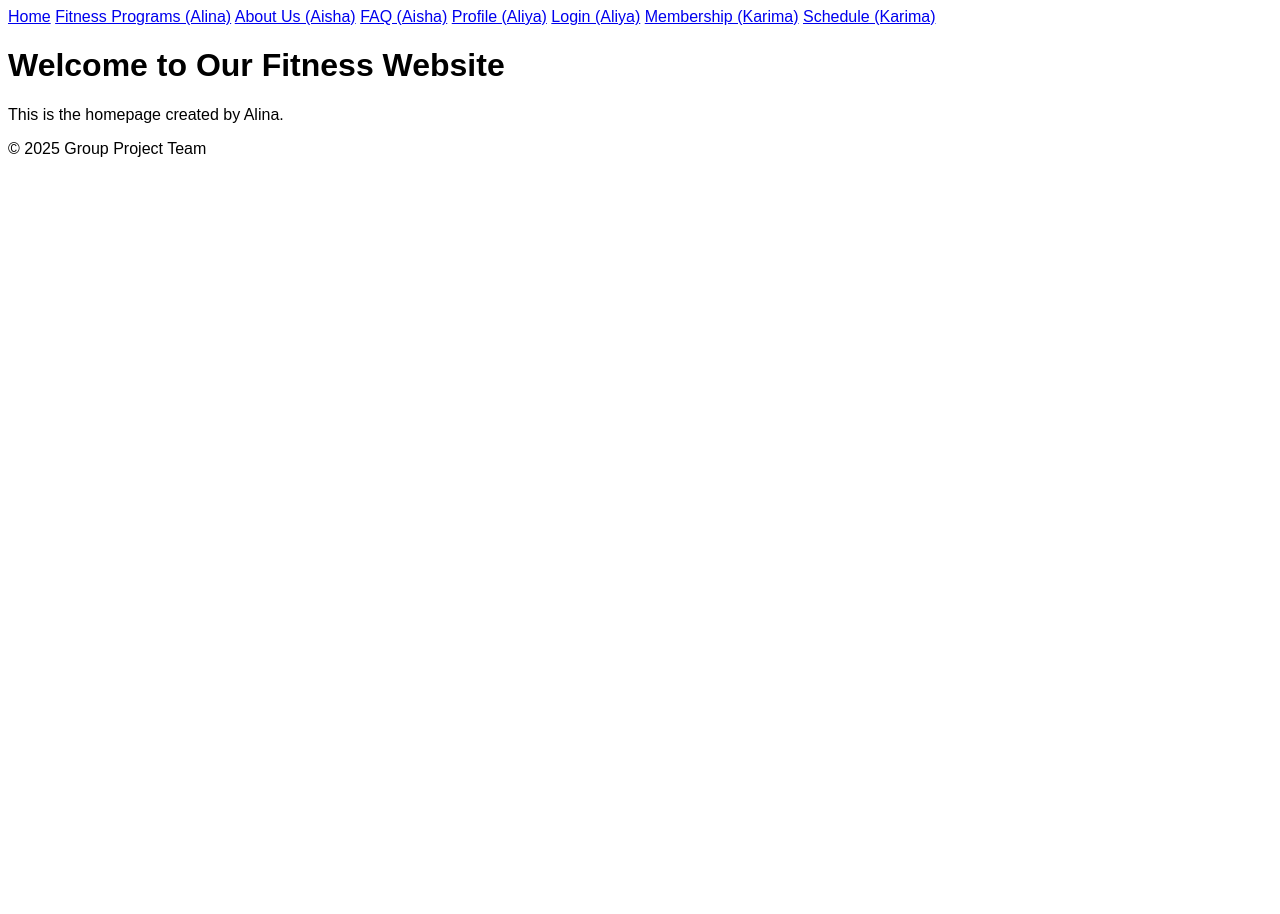
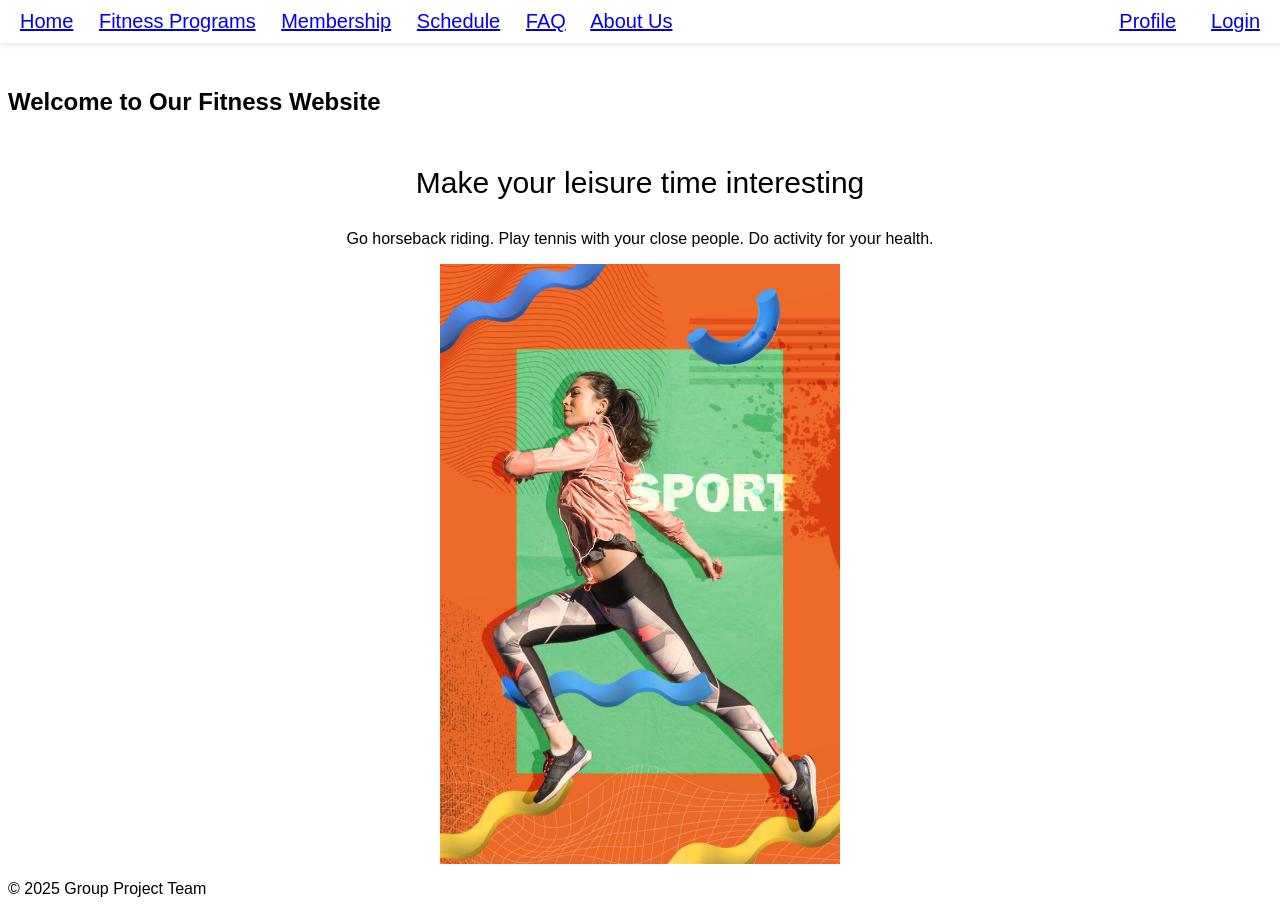
Before and after one commit to Alinaa111/assignment2_web, a plain HTML site: page index.html in a window 1280 px wide. Before the commit the page ends 800 px from the top, so only its background shows below. Drawn offline with Linux system fonts and the light colour scheme.

Commit message:
Updated home page and added folder image

```diff
--- a/index.html
+++ b/index.html
@@ -6,20 +6,47 @@
   <link rel="stylesheet" href="styles/shared.css">
 </head>
 <body>
-  <nav>
-    <a href="index.html">Home</a>
-    <a href="pages/alina-fitness.html">Fitness Programs (Alina)</a>
-    <a href="pages/aisha-about.html">About Us (Aisha)</a>
-    <a href="pages/aisha-faq.html">FAQ (Aisha)</a>
-    <a href="pages/aliya-profile.html">Profile (Aliya)</a>
-    <a href="pages/aliya-login.html">Login (Aliya)</a>
-    <a href="pages/karima-membership.html">Membership (Karima)</a>
-    <a href="pages/karima-schedule.html">Schedule (Karima)</a>
-  </nav>
+  <header>
+    <div>
+      <div class="nav_links">
+        <div>
+          <nav class="nav_main">
+            <a href="index.html">Home</a>
+            <a href="pages/alina-fitness.html">Fitness Programs</a>
+            <a href="pages/karima-membership.html">Membership</a>
+            <a href="pages/karima-schedule.html">Schedule</a>
+            <a href="pages/aisha-faq.html">FAQ</a>
+            <a href="pages/aisha-about.html">About Us</a>
+          </nav>
+        </div>
+        <div>
+          <nav class="nav_profile">
+            <a href="pages/aliya-profile.html">Profile</a>
+            <a href="pages/aliya-login.html">Login</a>
+          </nav>
+        </div>
+      </div>
+    </div>
+  </header>
+
 
   <main>
-    <h1>Welcome to Our Fitness Website</h1>
-    <p>This is the homepage created by Alina.</p>
+    <section>
+      <h1>Welcome to Our Fitness Website</h1>
+    </section>
+    <div>
+      <div class="description1">
+          <div>
+            <p>Make your leisure time interesting</p>
+            <p>Go horseback riding. Play tennis with your close people. Do activity for your health.</p>
+          </div>
+          <img src="images/image home page.jpg" alt="woman is running" >
+      </div>
+      <div>
+
+      </div>
+    </div>
+
   </main>
 
   <footer>
--- a/styles/shared.css
+++ b/styles/shared.css
@@ -1,3 +1,40 @@
 body {
     font-family: Arial, Helvetica, sans-serif;
+    padding-top: 60px;
 }
+
+.description1 {
+    display: flex;
+    flex-direction: column;
+    align-items: center;
+}
+.description1 p:first-child {
+    font-size: 30px;
+    text-align: center;
+}
+.description1 img {
+    width: 400px;
+    height: 600px;
+}
+.nav_links {
+    display: flex;
+    justify-content: space-between;
+    font-family: Arial, Helvetica, sans-serif;
+    font-size: 20px;
+    position: fixed;
+    top: 0;
+    left: 0;
+    width: 100%;
+    background-color: white;
+    padding: 10px 20px;
+    box-shadow: 0 2px 5px rgba(0,0,0,0.1);
+    z-index: 1000;
+}
+.nav_links a {
+    margin-right: 20px;
+}
+.nav_profile {
+    display: flex;
+    gap: 15px;
+    padding-right: 20px;
+}
```
Also changed, not shown: images/home page#2.jpg (added), images/home page#3.webp (added), images/image home page.jpg (added).
